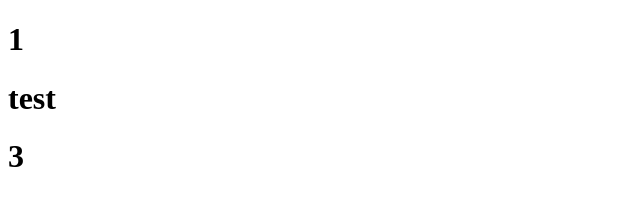
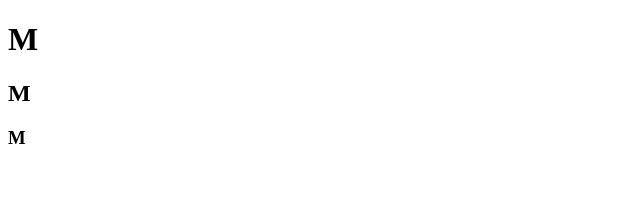
Before and after one commit to JohanJimenex/event-webapp, a plain HTML site: page index.html in a window 1280 px wide. Shown: the whole page, without its empty margins (0-640 px from the left). Drawn offline with Linux system fonts and the light colour scheme.

Commit message:
Update index.html

```diff
--- a/index.html
+++ b/index.html
@@ -9,9 +9,9 @@
 <body>
 
 
-  <h1>1</h1>
-  <h1>test</h1>
-  <h1>3</h1>
+  <h1>M</h1>
+  <h2>M</h2>
+  <h3>M</h3>
 
 </body>
 </html>
```
